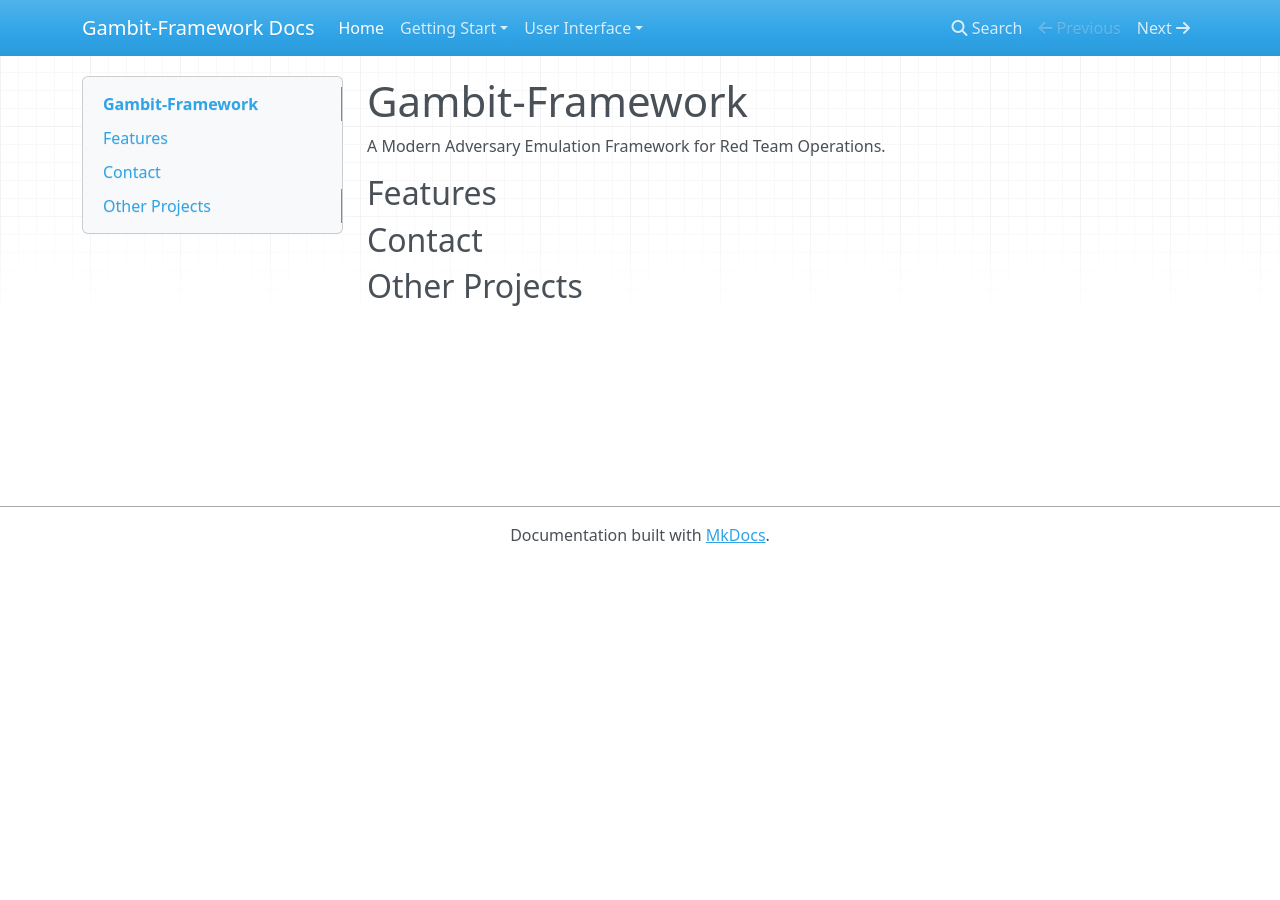
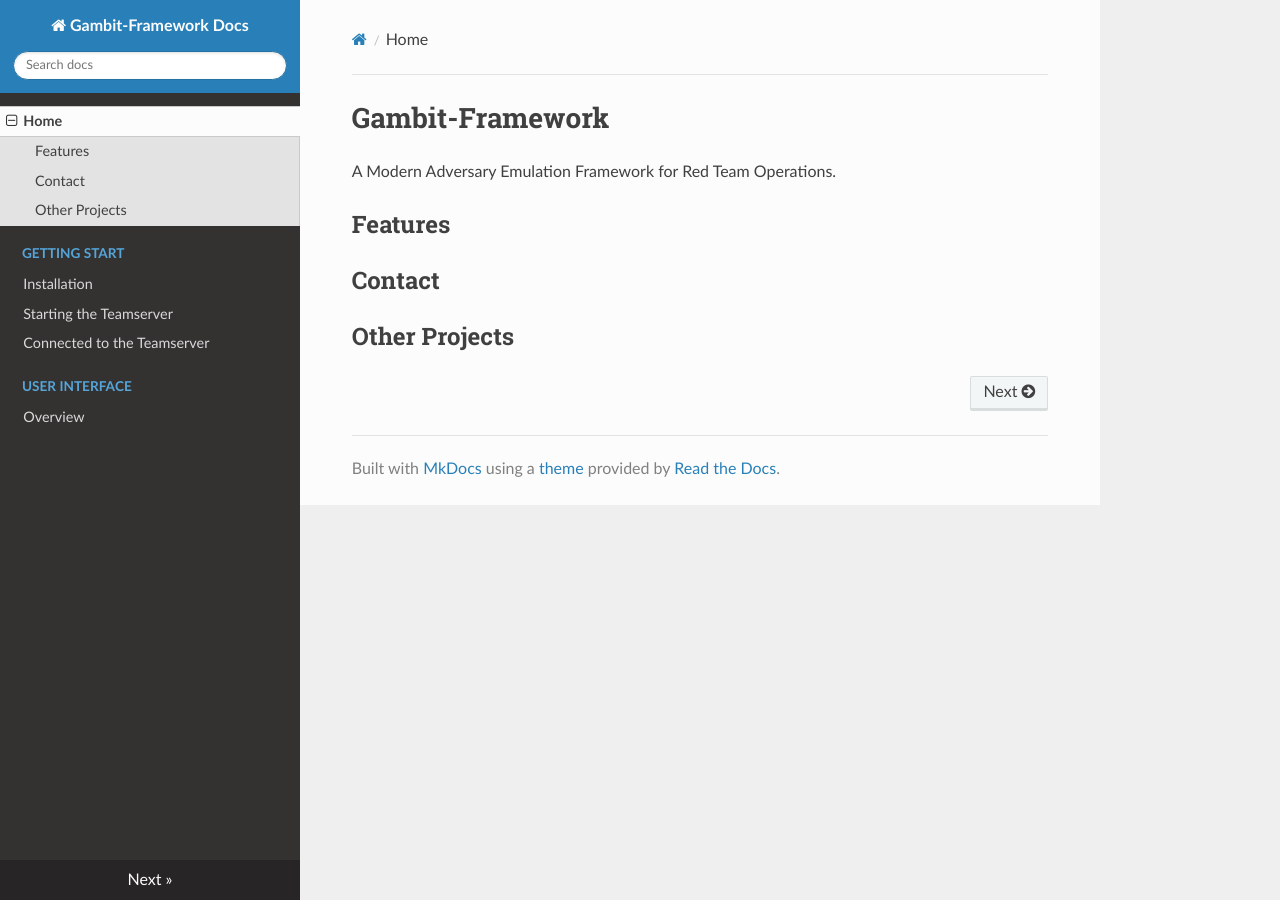
Before and after one commit to Gambit-Framework/Docs, an MkDocs documentation site: the page built from docs/index.md, in a window 1280 px wide. Built offline with MkDocs 1.6.1, drawn with Linux system fonts in a browser that asks for light colours; nearby versions of some CDN libraries; part of the change alters nothing that is shown.

Commit message:
update theme

```diff
--- a/mkdocs.yml
+++ b/mkdocs.yml
@@ -8,3 +8,8 @@ nav:
     - Connected to the Teamserver: getting_started/connecting.md
   - User Interface:
     - Overview: ui/overview.md
+
+theme:
+  name: readthedocs
+  color_mode: auto
+  user_color_mode_togglee: true
```
